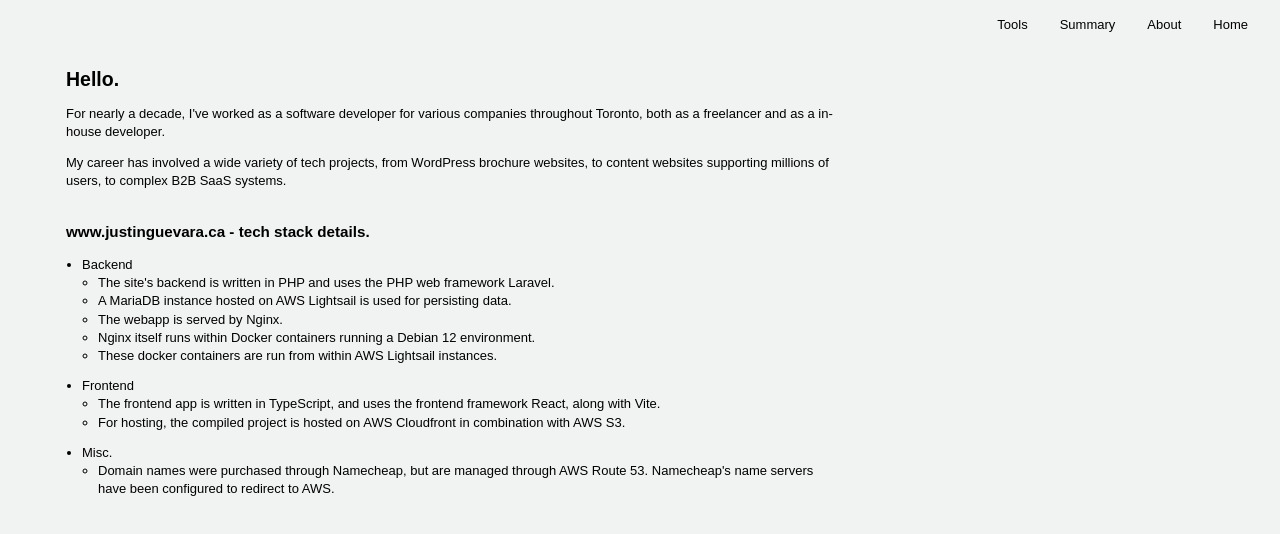
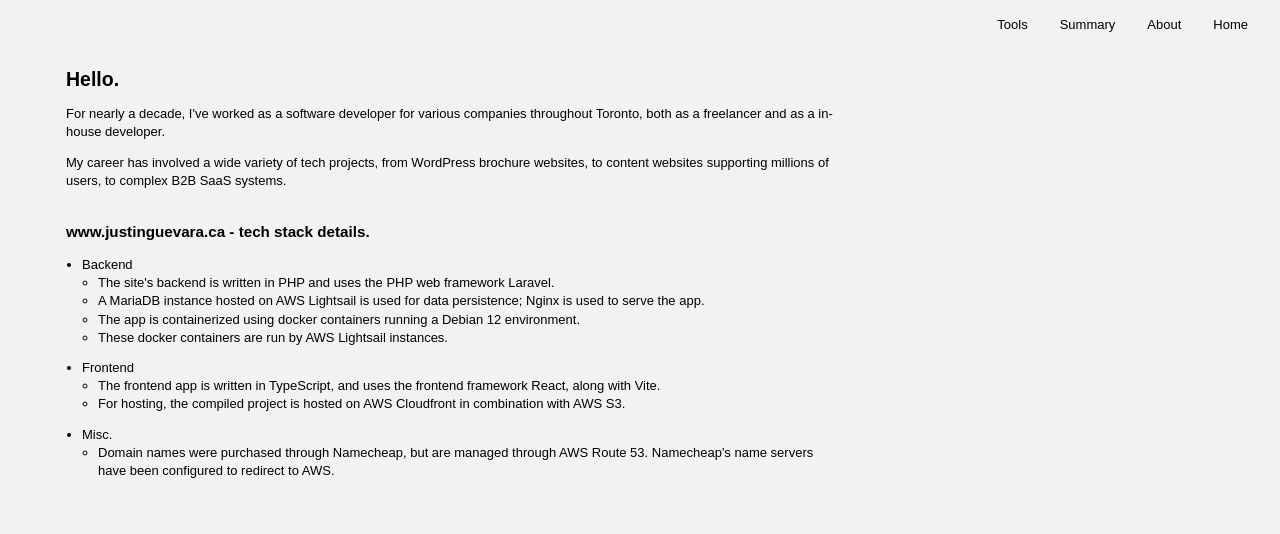
Before and after one commit to justinguevara/www.justinguevara.ca, a React (Vite) app: page /about in a window 1280 px wide. Shown: the top 534 px of the page. Built offline with nearby package versions, Linux system fonts and the light colour scheme.

Commit message:
containerize dev environment

```diff
--- a/src/App.css
+++ b/src/App.css
@@ -1,7 +1,3 @@
-/*
- * 2018
- */
-
 *,
 :after,
 :before {
@@ -69,6 +65,14 @@
 .center-block-element {
   margin-left: auto;
   margin-right: auto
+}
+
+.default .mt-3 {
+  margin-top: 12px;
+}
+
+.default .mt-8 {
+  margin-top: 32px;
 }
 
 /*
@@ -489,22 +493,23 @@
   width: 100%;
 }
 
+.default .mt-3 {
+  margin-top: 12px;
+}
+
+.default .mt-8 {
+  margin-top: 32px;
+}
+
 /*
-** About page
+** Compact list
 */
-.about-page ul {
+.default ul.compact-list,
+.default .compact-list ul {
   padding-left: 8px;
   margin-left: 8px;
 }
 
-.about-page li {
+.default .compact-list li {
   padding-left: 0px;
 }
-
-.about-page .mt-3 {
-  margin-top: 12px;
-}
-
-.about-page .mt-8 {
-  margin-top: 32px;
-}
--- a/src/components/pages/AboutPage.tsx
+++ b/src/components/pages/AboutPage.tsx
@@ -4,21 +4,20 @@
   return (
     <>
         <MainNavigation/>
-        <div className="front-page about-page">
+        <div className="front-page default">
             <div className="center-block-element content-width">
                 <div className="primary-content-container">
                     <h2>Hello.</h2>
                     <p>For nearly a decade, I've worked as a software developer for various companies throughout Toronto, both as a freelancer and as a in-house developer.</p>
                     <p>My career has involved a wide variety of tech projects, from WordPress brochure websites, to content websites supporting millions of users, to complex B2B SaaS systems.</p>
                     <h3 className="mt-8">www.justinguevara.ca - tech stack details.</h3>
-                    <ul >
+                    <ul className="compact-list">
                         <li>Backend</li>
                         <ul>
                             <li>The site's backend is written in PHP and uses the PHP web framework Laravel.</li>
-                                <li>A MariaDB instance hosted on AWS Lightsail is used for persisting data.</li>
-                                <li>The webapp is served by Nginx.</li>
-                                <li>Nginx itself runs within Docker containers running a Debian 12 environment.</li>
-                                <li>These docker containers are run from within AWS Lightsail instances.</li>
+                            <li>A MariaDB instance hosted on AWS Lightsail is used for data persistence; Nginx is used to serve the app.</li>
+                            <li>The app is containerized using docker containers running a Debian 12 environment.</li>
+                            <li>These docker containers are run by AWS Lightsail instances.</li>
                         </ul>
                         <li className="mt-3">Frontend</li>
                         <ul>
--- a/src/components/pages/SummaryPage.tsx
+++ b/src/components/pages/SummaryPage.tsx
@@ -4,7 +4,7 @@
   return (
     <>
         <MainNavigation/>
-        <div className="front-page">
+        <div className="front-page default">
             <div className="center-block-element content-width">
                 <div className="primary-content-container">
                     <section className="first-section">
@@ -16,7 +16,7 @@
                         </p>
 
                         <h3>History</h3>
-                        <ul>
+                        <ul className="compact-list">
                             <li>Allied Technical Solutions Inc.</li>
                                 <ul>
                                     <li>2 years</li>
@@ -40,10 +40,6 @@
                                 </ul>
                             </li>
                         </ul>
-                        <p>
-                        <br/>
-                        Email me at j@guevarajust.in.
-                        </p>
                     </section>
                 </div>
             </div>
```
Also changed, not shown: example.compose.yaml (added, +10 -0 lines), 1 other file (tests, documents, lock files or other folders). Lines whose indentation alone changed are shown as unchanged.
